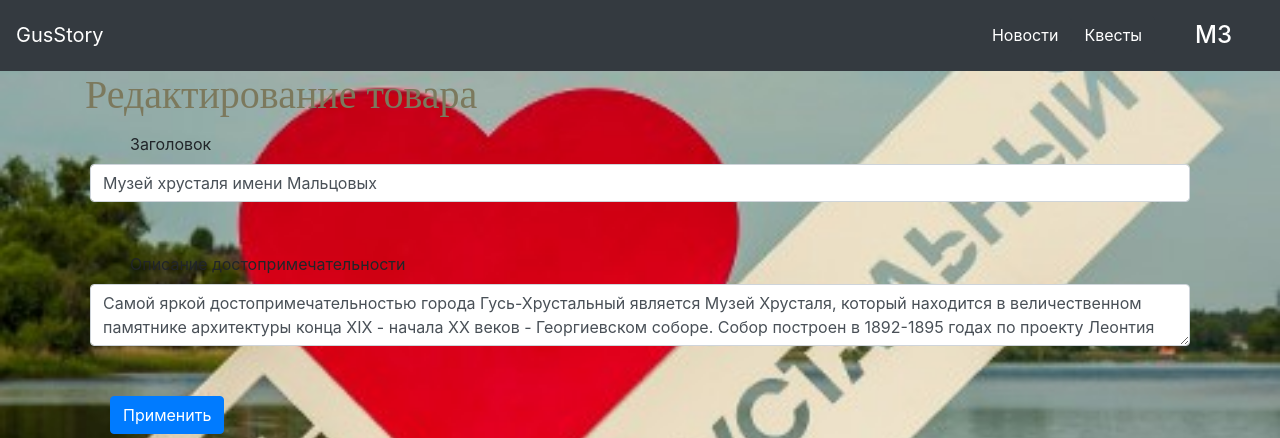
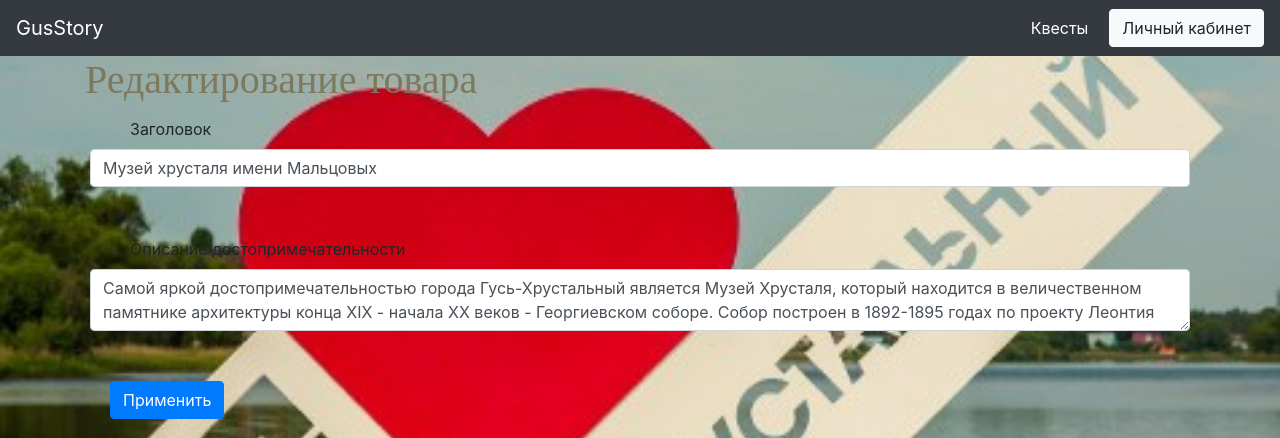
Before and after one commit to KarpovDaniel/GusStory, a Flask app: page /items/1 in a window 1280 px wide. Shown: the top 438 px of the page. Run offline with Flask 2, Linux system fonts and the light colour scheme; a user stored in the database is signed in; data comes from the database, SQL or seed files in the repository; some libraries are stand-ins or nearby versions.

Commit message:
-news and fix btn profile

```diff
--- a/main.py
+++ b/main.py
@@ -320,12 +320,12 @@ def about_item(id):
     return render_template("single_item.html", item=item)
 
 
-@app.route("/news")
+"""@app.route("/news")
 def view_news():
     session = db_session.create_session()
     news_list = session.query(news.News)
     return render_template("news_item.html", new_list=news_list)
-
+"""
 
 @app.route("/maps")
 def maps():
--- a/templates/base.html
+++ b/templates/base.html
@@ -22,16 +22,15 @@
         </button>
         <div class="collapse navbar-collapse" id="navbarSupportedContent">
             <a class="mr-auto"></a>
-            <a class="btn btn-dark" href="/news"> Новости </a>
-            <a class="btn btn-dark mr-4" href="/quests"> Квесты </a>
+            <!--<a class="btn btn-dark mr-2" href="/news"> Новости </a>-->
+            <a class="btn btn-dark mr-2" href="/quests"> Квесты </a>
             {% if not current_user.is_authenticated %}
             <div>
-                <a class="btn btn-light" href="/login"> Войти </a>
+                <a class="btn btn-light mr-2" href="/login"> Войти </a>
                 <a class="btn btn-light" href="/register"> Зарегистрироваться </a>
             </div>
             {% else %}
-            <a class="navbar-brand nav-link mt-2" href="/profile"><h4 style="color:
-                #ffffff;">{{current_user.name[0]}}{{current_user.surname[0]}}</h4></a>
+            <a class="btn btn-light" href="/profile"> Личный кабинет </a>
             {% endif %}
         </div>
     </nav>
```
